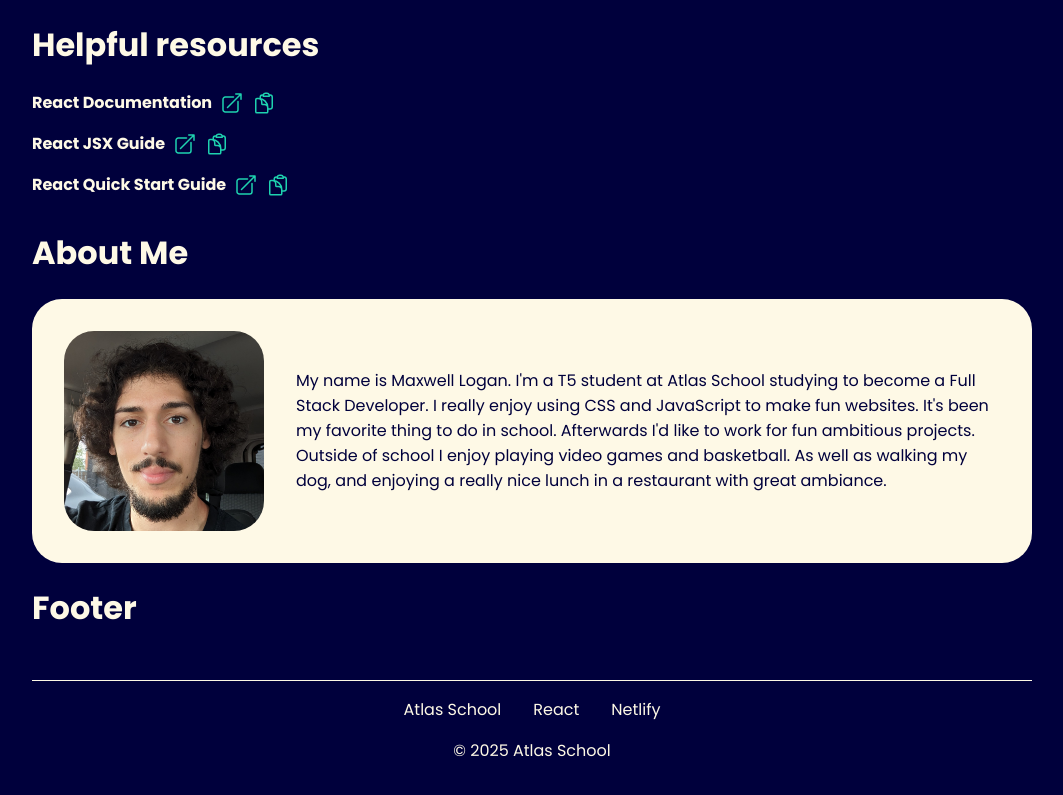
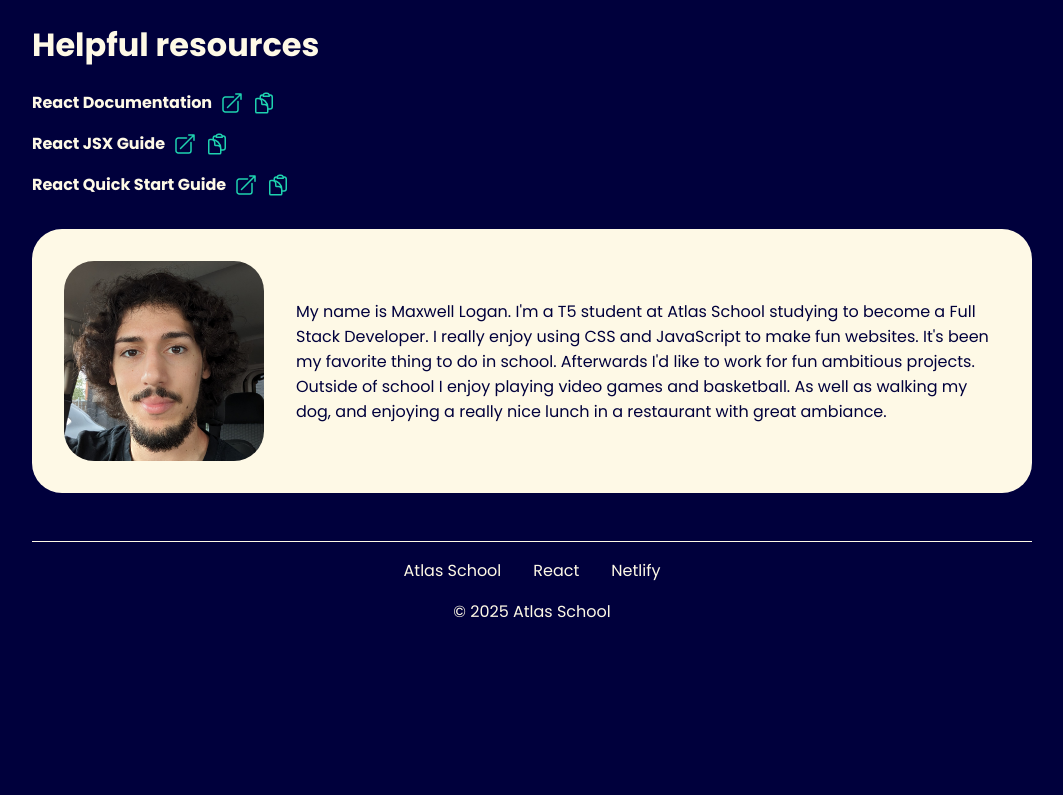
Before and after one commit to maxnchief/atlas-react-and-jsx, a React (Vite) app: page / in a window 1280 px wide. Shown: the part 585-1380 px from the top of the page, without its empty margins (108-1171 px from the left). After the commit the page ends 1281 px from the top, so only its background shows below. Built offline with nearby package versions, Linux system fonts and the light colour scheme.

Commit message:
fixed the titles

```diff
--- a/src/App.jsx
+++ b/src/App.jsx
@@ -2,7 +2,6 @@ import Header from "./components/Header.jsx";
 import Section from "./components/Section.jsx";
 import HelpfulResource from "./components/HelpfulResource.jsx";
 import AboutMe from "./components/AboutMe.jsx";
-
 
 import Footer from "./components/Footer.jsx";
 
@@ -39,10 +38,10 @@ function App() {
           link="https://react.dev/learn"
         />
       </Section>
-      <Section title="About Me">
+      <Section>
         <AboutMe />
       </Section>
-      <Section title="Footer">
+      <Section>
         <Footer />
       </Section>
 
```
